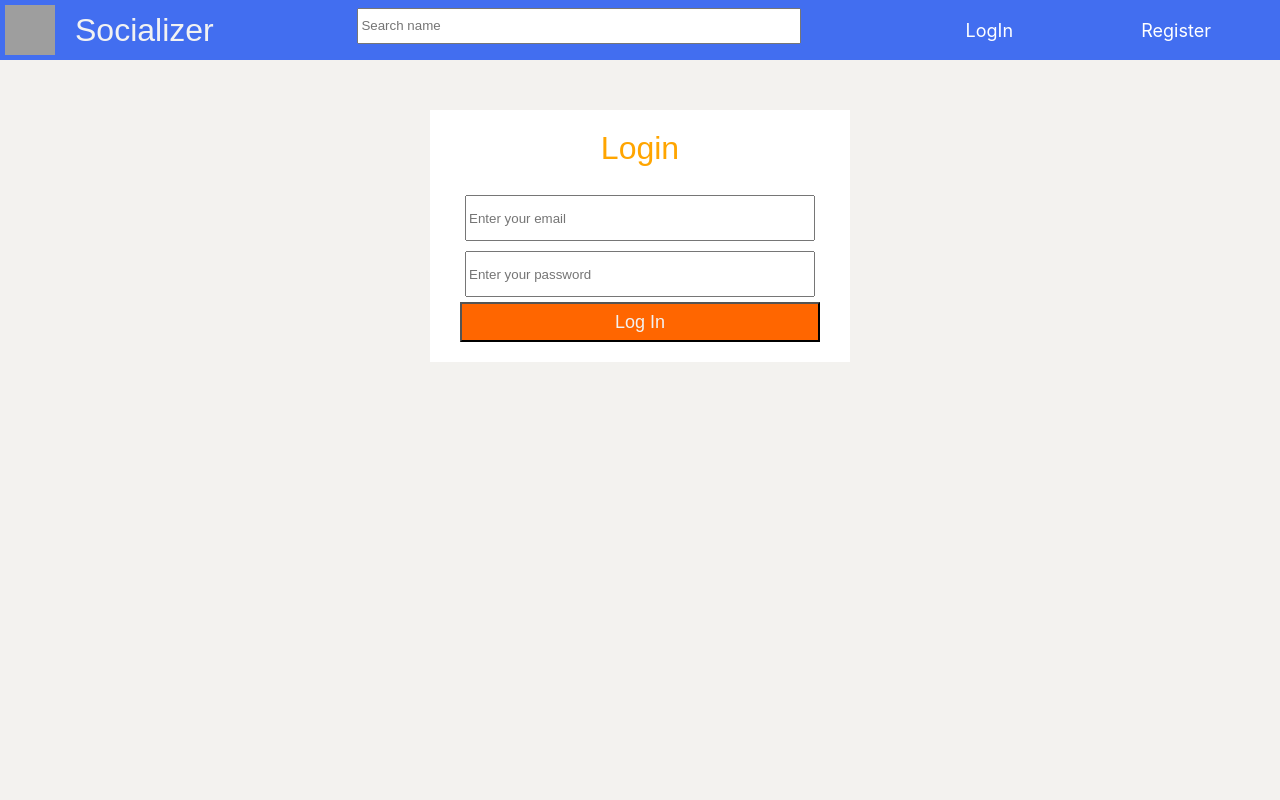
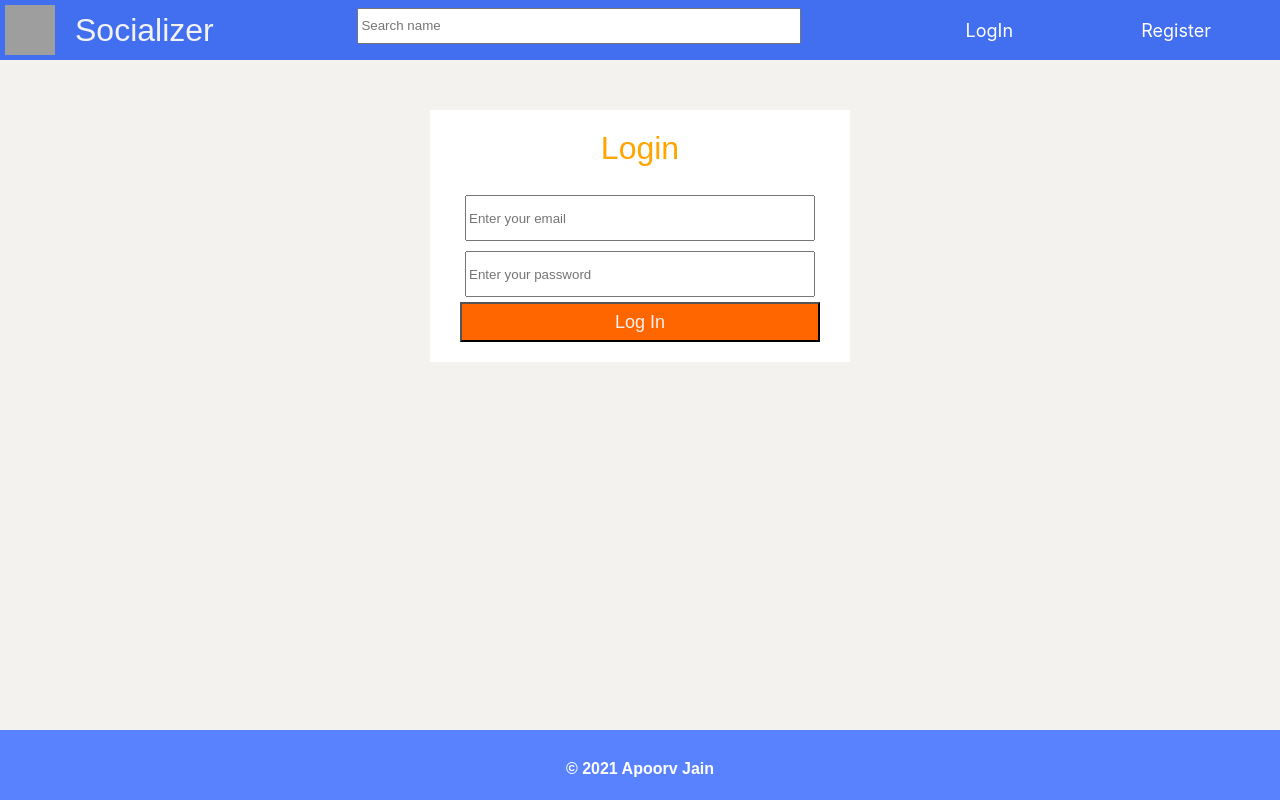
Before and after one commit to apoorv-14200/SocialSiteFrontendReact, a React (Create React App) app: page /SocialSiteFrontendReact/login in a window 1280 px wide. Built offline with nearby package versions, Linux system fonts and the light colour scheme; grey boxes are pictures that could not be loaded.

Commit message:
bug fixed

```diff
--- a/src/components/App.js
+++ b/src/components/App.js
@@ -91,6 +91,7 @@ class App extends Component {
             />
             <Route component={Page404} />
           </Switch>
+          <Footer />
         </div>
       </Router>
     );
--- a/src/components/Home.js
+++ b/src/components/Home.js
@@ -14,7 +14,6 @@ class Home extends Component {
       <div className="home">
         <PostsList />
         {isLoggedIn && <FriendList />}
-        <Footer />
       </div>
     );
   }
--- a/src/components/PostsList.js
+++ b/src/components/PostsList.js
@@ -14,11 +14,13 @@ class PostsList extends Component {
     const { isLoggedIn } = this.props.auth;
     console.log('PostList RENDERED');
     return (
-      <div className="Post-list">
+      <div className="post-list1">
         {isLoggedIn && <CreatePost />}
-        {posts.map((post) => (
-          <Post key={post._id} post={post} />
-        ))}
+        <div className="Post-list">
+          {posts.map((post) => (
+            <Post key={post._id} post={post} />
+          ))}
+        </div>
       </div>
     );
   }
--- a/src/index.css
+++ b/src/index.css
@@ -10,6 +10,9 @@ body {
 .home {
   width: 100%;
   position: absolute;
+  bottom: 80px;
+  height: 80%;
+  padding-bottom: 10px;
   display: flex;
   flex-direction: row;
   flex-wrap: wrap;
@@ -20,9 +23,17 @@ body {
   background-color: #f3f2ef;
 }
 
+.post-list1 {
+  width: 55%;
+  height: 85%;
+  display: flex;
+  flex-wrap: wrap;
+}
+
 .Post-list {
-  width: 55%;
-  height: auto;
+  width: 100%;
+  height: 75%;
+  overflow: auto;
 }
 .Post {
   height: auto;
@@ -457,6 +468,7 @@ div.site-name {
 
 .post-form-container {
   height: auto;
+  position: sticky;
   width: 90%;
   margin: 20px auto 20px auto;
   background-color: rgb(255, 255, 255);
@@ -517,17 +529,16 @@ div.site-name {
 }
 html {
   padding-bottom: 50px;
-  min-height: 100%;
-  box-sizing: border-box;
-  -moz-box-sizing: border-box;
-  position: relative;
 }
 
 .Footer-container {
   width: 100%;
   background-color: rgb(88, 130, 255);
-  height: 120px;
-  margin-top: 60px;
+  height: 60px;
+  margin-top: 50px;
+  padding-top: 10px;
+  position: absolute;
+  bottom: 0;
   display: flex;
   flex-direction: row;
   flex-wrap: wrap;
@@ -537,7 +548,7 @@ html {
 
 .footer {
   color: white;
-  font-size: xx-large;
+  font-size: x-medium;
   font-family: sans-serif;
   font-weight: bolder;
   width: 100%;
@@ -547,14 +558,14 @@ html {
 }
 
 .footer-btns {
-  width: 200px;
-  height: 40px;
+  width: 80px;
+  height: 20px;
   display: flex;
   flex-direction: row;
   justify-content: space-around;
 }
 .fbtn {
-  font-size: xx-large;
+  font-size: x-medium;
   font-weight: bolder;
   text-align: center;
   width: 80px;
```
